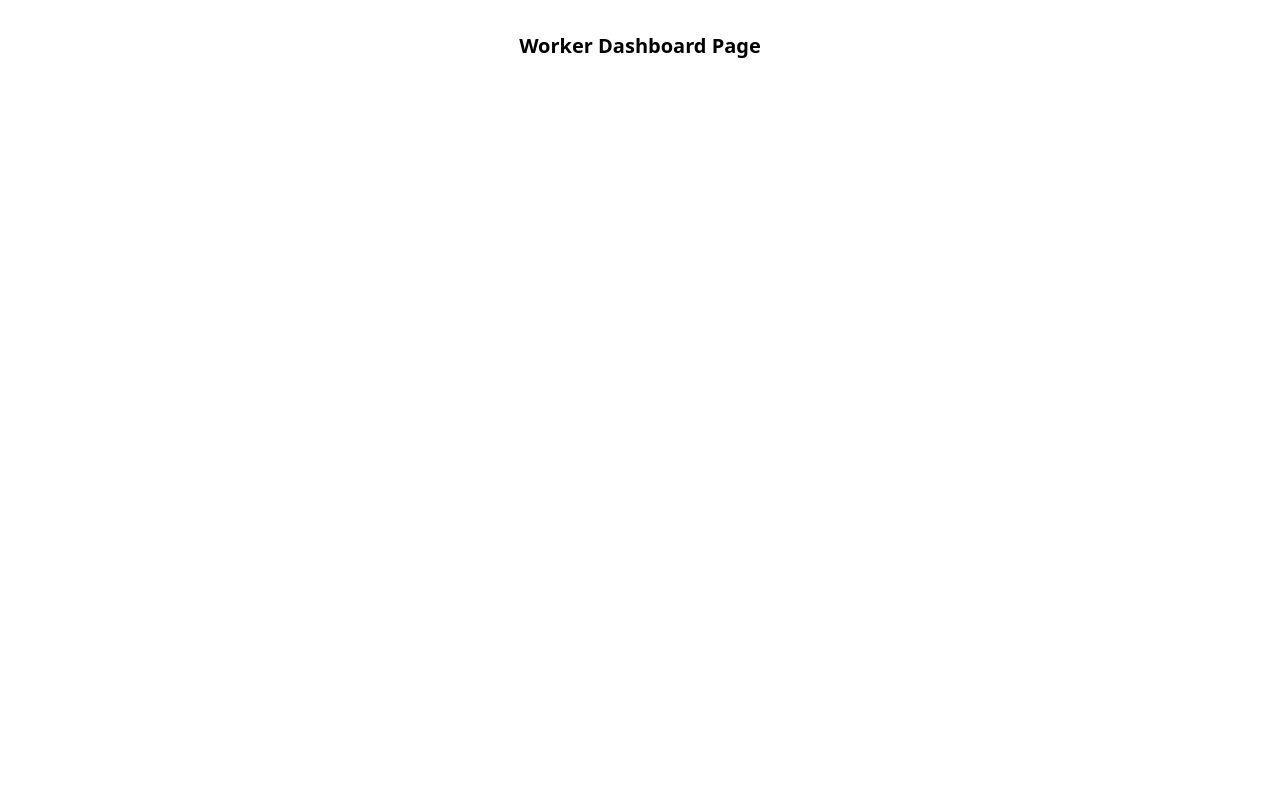
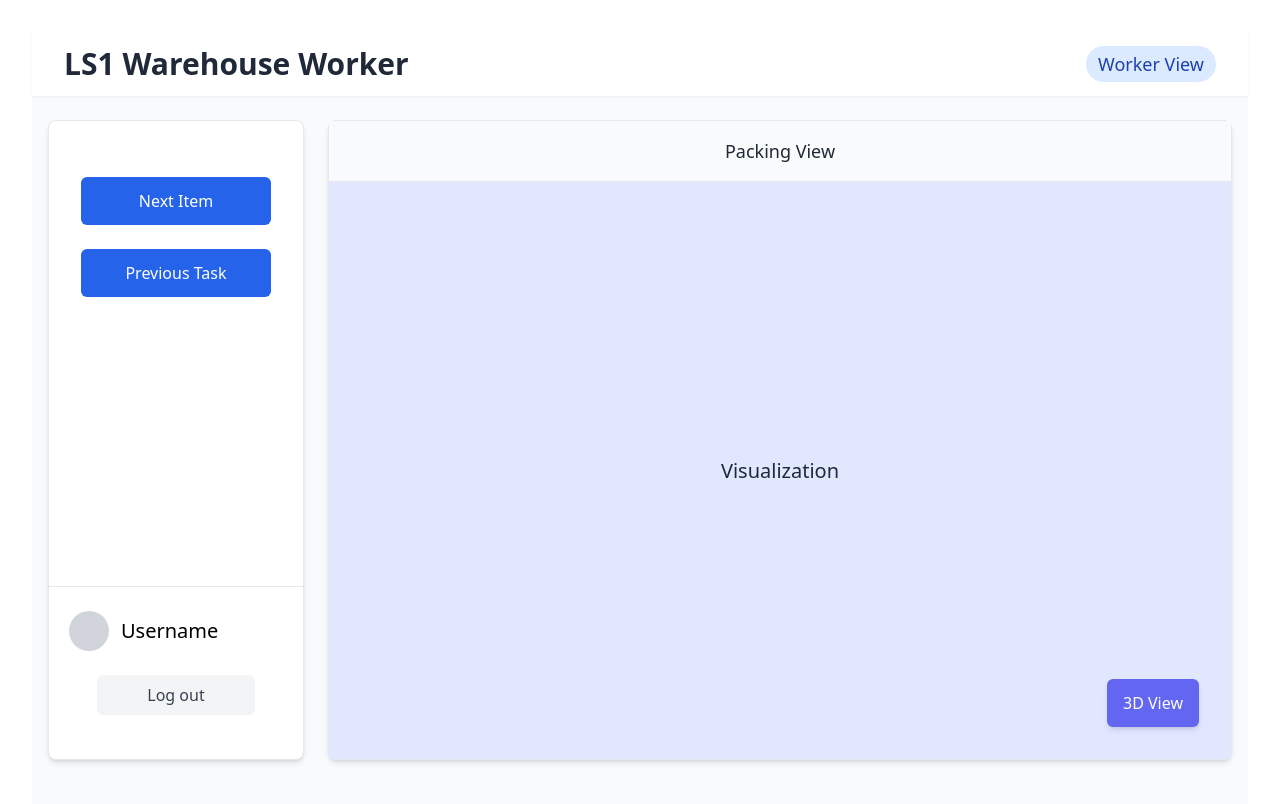
Before and after one commit to RuxinMa/packpilot, a React (Vite) app: page /dashboard/worker in a window 1280 px wide. Shown: the top 804 px of the page. Built offline with nearby package versions, Linux system fonts and the light colour scheme.

Commit message:
build the basic layout of manager/worker dashboard

```diff
--- a/package.json
+++ b/package.json
@@ -16,6 +16,7 @@
   },
   "devDependencies": {
     "@eslint/js": "^9.21.0",
+    "@tailwindcss/forms": "^0.5.10",
     "@types/react": "^19.0.10",
     "@types/react-dom": "^19.0.4",
     "@vitejs/plugin-react": "^4.3.4",
--- a/src/pages/auth/LoginPage.tsx
+++ b/src/pages/auth/LoginPage.tsx
@@ -27,44 +27,14 @@ const LoginPage: React.FC = () => {
   };
 
   return (
-    <div className="flex items-center justify-center min-h-screen">
-      <div className="max-w-md w-full p-6 bg-white rounded-lg shadow-md">
-        <h1 className="text-2xl font-bold text-center mb-6">
-          {mode === 'login' ? 'Login to Your Account' : 'Create a New Account'}
-        </h1>
+    <div className="flex flex-col items-center justify-center min-h-screen">
+      <h1 className="text-3xl font-bold text-center mb-6">
+        {mode === 'login' ? 'Login to Your Account' : 'Create a New Account'}
+      </h1>
 
-        <form onSubmit={handleSubmit}>
-          <div className="mb-4">
-            <label className="block text-gray-700 text-sm font-bold mb-2" htmlFor="name">
-              Username
-            </label>
-            <input
-              id="name"
-              type="text"
-              value={name}
-              onChange={(e) => setName(e.target.value)}
-              className="shadow appearance-none border rounded w-full py-2 px-3 text-gray-700 leading-tight focus:outline-none focus:shadow-outline"
-            />
-          </div>
-
-          <div className="mb-6">
-            <label className="block text-gray-700 text-sm font-bold mb-2" htmlFor="password">
-              Password
-            </label>
-            <input
-              id="password"
-              type="password"
-              value={password}
-              onChange={(e) => setPassword(e.target.value)}
-              className="shadow appearance-none border rounded w-full py-2 px-3 text-gray-700 leading-tight focus:outline-none focus:shadow-outline"
-            />
-          </div>
-
-          <div className="mb-6">
-            <label className="block text-gray-700 text-sm font-bold mb-2">
-              Role
-            </label>
-            <div className="flex space-x-16">
+      <div className="max-w-md w-full p-10 bg-white rounded-lg shadow-lg">
+        <div className="mb-6">
+            <div className="flex justify-around">
               <label className="inline-flex items-center">
                 <input
                   type="radio"
@@ -87,6 +57,33 @@ const LoginPage: React.FC = () => {
                 <span className="ml-2 text-gray-700">Worker</span>
               </label>
             </div>
+          </div>
+
+        <form onSubmit={handleSubmit}>
+          <div className="mb-8 flex gap-6 justify-center items-center">
+            <label className="block text-gray-700 text-sm font-bold mb-2" htmlFor="name">
+              Username
+            </label>
+            <input
+              id="name"
+              type="text"
+              value={name}
+              onChange={(e) => setName(e.target.value)}
+              className="shadow appearance-none border rounded w-full py-2 px-3 text-gray-700 leading-tight focus:outline-none focus:shadow-outline"
+            />
+          </div>
+
+          <div className="mb-8 flex gap-6 justify-center items-center">
+            <label className="block text-gray-700 text-sm font-bold mb-2" htmlFor="password">
+              Password
+            </label>
+            <input
+              id="password"
+              type="password"
+              value={password}
+              onChange={(e) => setPassword(e.target.value)}
+              className="shadow appearance-none border rounded w-full py-2 px-3 text-gray-700 leading-tight focus:outline-none focus:shadow-outline"
+            />
           </div>
 
           <div className="flex items-center justify-between">
--- a/src/pages/manager/DashboardPage.tsx
+++ b/src/pages/manager/DashboardPage.tsx
@@ -2,8 +2,77 @@ import React from 'react';
 
 const ManagerDashboardPage: React.FC = () => {
   return (
-    <div className="w-full max-w-md mx-auto">
-      <h1 className="text-xl font-bold text-center">Manager Dashboard Page</h1>
+    <div className="min-h-screen bg-gray-50">
+      {/* Header */}
+      <header className="bg-white shadow-sm">
+        <div className="max-w-7xl mx-auto px-4 sm:px-6 lg:px-8">
+          <div className="flex justify-between h-16 items-center">
+            <div className="flex-shrink-0 flex items-center">
+              <h1 className="text-3xl font-bold text-gray-800">LS1 Warehouse Manager</h1>
+            </div>
+            <div className="flex items-center">
+              <span className="inline-flex items-center px-3 py-1 rounded-full text-lg font-medium bg-blue-100 text-blue-800">
+                Manager View
+              </span>
+            </div>
+          </div>
+        </div>
+      </header>
+
+      {/* Main Content */}
+      <div className="max-w-7xl mx-auto px-4 py-6">
+        <div className="flex h-[calc(100vh-160px)]">
+
+          {/* Left Sidebar - Control Panel */}
+          <div className="w-64 bg-white shadow-md rounded-lg flex-shrink-0 border border-gray-200 flex flex-col py-6">
+            {/* actions */}
+            <div className="p-8 flex-auto">
+              <div className="space-y-6">
+                <button className="w-full py-3 px-4 bg-blue-600 text-white rounded-md">
+                  Add New Item
+                </button>
+
+                <button className="w-full py-3 px-4 bg-blue-600 text-white rounded-md">
+                  Assign Task
+                </button>
+
+                <button className="w-full py-3 px-4 bg-blue-600 text-white rounded-md">
+                  Task History
+                </button>
+              </div>
+            </div>
+
+            {/* user log */}
+            <div className="mt-auto border-t border-gray-200 p-5 pt-6">
+              <div className="flex items-center space-x-3 mb-6">
+                <div className="h-10 w-10 rounded-full bg-gray-300"></div>
+                <div>
+                  <div className="font-medium text-xl">Username</div>
+                </div>
+              </div>
+              <div className='mx-7 '>
+                <button className="w-full py-2 px-4 bg-gray-100 text-gray-700 rounded-md">
+                  Log out
+                </button>
+              </div>
+
+            </div>
+          </div>
+
+          {/* Right Content - Items List */}
+          <div className="flex-1 bg-white shadow-md rounded-lg ml-6 border border-gray-200">
+            <div className="border-b border-gray-200 bg-gray-50 px-6 py-4">
+              <h2 className="text-lg font-medium text-gray-800">Items List</h2>
+            </div>
+
+            <div className="p-6">
+              <div className="text-gray-500 text-center p-12">
+                <p>Item list content will appear here</p>
+              </div>
+            </div>
+          </div>
+        </div>
+      </div>
     </div>
   );
 };
--- a/src/pages/worker/DashboardPage.tsx
+++ b/src/pages/worker/DashboardPage.tsx
@@ -2,8 +2,80 @@ import React from 'react';
 
 const WorkerDashboardPage: React.FC = () => {
   return (
-    <div className="w-full max-w-md mx-auto">
-      <h1 className="text-xl font-bold text-center">Worker Dashboard Page</h1>
+    <div className="min-h-screen bg-gray-50">
+      {/* Header */}
+      <header className="bg-white shadow-sm">
+        <div className="max-w-7xl mx-auto px-4 sm:px-6 lg:px-8">
+          <div className="flex justify-between h-16 items-center">
+            <div className="flex-shrink-0 flex items-center">
+              <h1 className="text-3xl font-bold text-gray-800">LS1 Warehouse Worker</h1>
+            </div>
+            <div className="flex items-center">
+              <span className="inline-flex items-center px-3 py-1 rounded-full text-lg font-medium bg-blue-100 text-blue-800">
+                Worker View
+              </span>
+            </div>
+          </div>
+        </div>
+      </header>
+
+      {/* Main Content */}
+      <div className="max-w-7xl mx-auto px-4 py-6">
+        <div className="flex h-[calc(100vh-160px)]">
+
+          {/* Left Sidebar - Control Panel */}
+          <div className="w-64 bg-white shadow-md rounded-lg flex-shrink-0 border border-gray-200 flex flex-col py-6">
+            {/* actions */}
+            <div className="p-8 flex-auto">
+              <div className="space-y-6">
+                <button className="w-full py-3 px-4 bg-blue-600 text-white rounded-md">
+                  Next Item
+                </button>
+                <button className="w-full py-3 px-4 bg-blue-600 text-white rounded-md">
+                  Previous Task
+                </button>
+
+              </div>
+            </div>
+
+            {/* user log */}
+            <div className="mt-auto border-t border-gray-200 p-5 pt-6">
+              <div className="flex items-center space-x-3 mb-6">
+                <div className="h-10 w-10 rounded-full bg-gray-300"></div>
+                <div>
+                  <div className="font-medium text-xl">Username</div>
+                </div>
+              </div>
+              <div className='mx-7 '>
+                <button className="w-full py-2 px-4 bg-gray-100 text-gray-700 rounded-md">
+                  Log out
+                </button>
+              </div>
+
+            </div>
+          </div>
+
+          {/* Right Content - Visulalization */}
+          <div className="flex flex-col flex-1 bg-white shadow-md rounded-lg ml-6 border border-gray-200 relative">
+            <div className="border-b border-gray-200 bg-gray-50 px-6 py-4">
+              <h2 className="text-lg font-medium text-gray-800 ">
+                Packing View
+              </h2>
+            </div>
+            <div className='flex flex-1 bg-indigo-100 p-4 items-center justify-center'>
+              <h1 className="text-xl text-gray-800">
+                Visualization
+              </h1>
+              <div className="absolute bottom-8 right-8">
+                <button className="py-3 px-4 bg-indigo-500 rounded-md text-white hover:bg-indigo-700 shadow-md">
+                  3D View
+                </button>
+              </div>
+            </div>
+          </div>
+
+        </div>
+      </div>
     </div>
   );
 };
--- a/tailwind.config.js
+++ b/tailwind.config.js
@@ -7,5 +7,7 @@ module.exports = {
   theme: {
     extend: {},
   },
-  plugins: [],
+  plugins: [
+    require('@tailwindcss/forms'),
+  ],
 }
```
Also changed, not shown: 2 other files (tests, documents, lock files or other folders).
